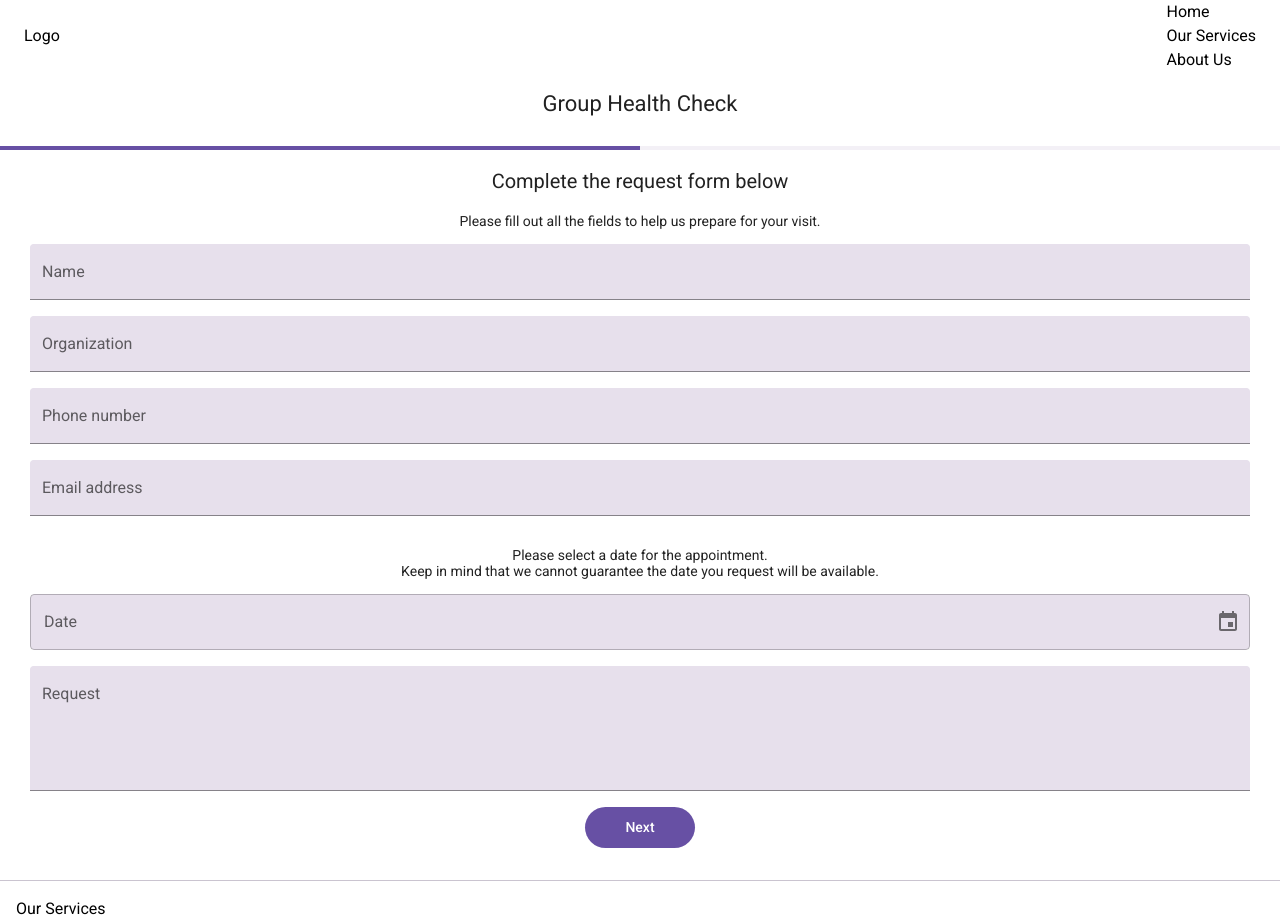
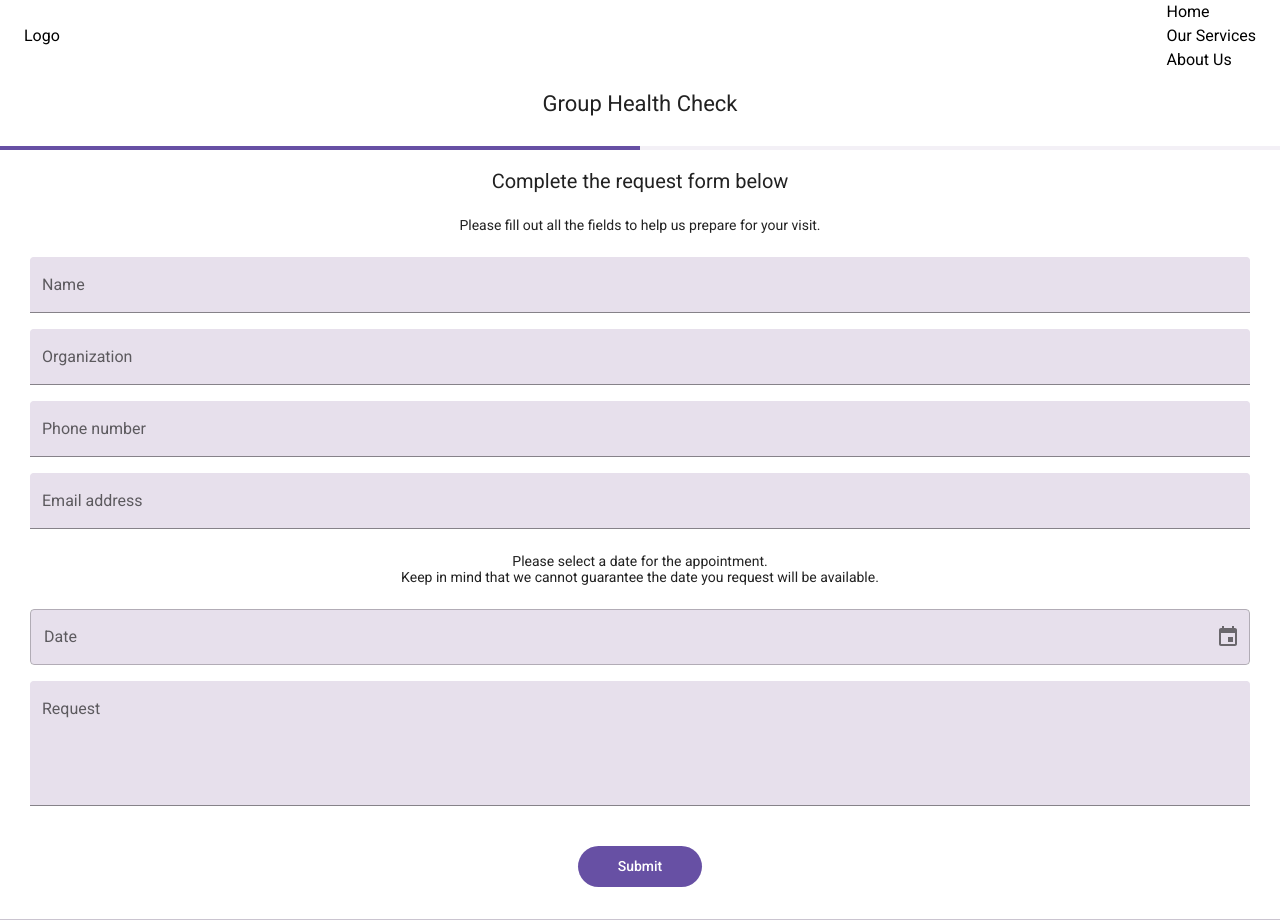
Before and after one commit to connorjchen/hope-health-van, a React (Vite) app in the folder client/: page /booking/group in a window 1280 px wide. Shown: the top 924 px of the page. Built offline with nearby package versions, Linux system fonts and the light colour scheme.

Commit message:
Touch up group booking

```diff
--- a/client/src/screens/groupHealthCheck.jsx
+++ b/client/src/screens/groupHealthCheck.jsx
@@ -51,7 +51,7 @@ function GroupHealthCheck() {
       <Box px="30px">
         <Box align="center">
           <Typography variant="h3">Complete the request form below</Typography>
-          <Typography variant="subtitle1" mb="15px">
+          <Typography variant="subtitle1" my="24px">
             Please fill out all the fields to help us prepare for your visit.
           </Typography>
           {error && (
@@ -136,7 +136,6 @@ function GroupHealthCheck() {
           value={email}
           onChange={(e) => setEmail(e.target.value)}
           sx={{
-            mb: "16px",
             background: theme.palette.purple.input,
             "& .MuiFilledInput-root": {
               backgroundColor: "inherit",
@@ -146,7 +145,7 @@ function GroupHealthCheck() {
             },
           }}
         />
-        <Typography variant="subtitle1" my="15px" align="center">
+        <Typography variant="subtitle1" my="24px" align="center">
           Please select a date for the appointment. <br />
           Keep in mind that we cannot guarantee the date you request will be
           available.
@@ -187,7 +186,7 @@ function GroupHealthCheck() {
           value={request}
           onChange={(e) => setRequest(e.target.value)}
           sx={{
-            mb: "16px",
+            mb: "40px",
             background: theme.palette.purple.input,
             "& .MuiFilledInput-root": {
               backgroundColor: "inherit",
@@ -206,7 +205,7 @@ function GroupHealthCheck() {
               px: "40px",
             }}
           >
-            Next
+            Submit
           </Button>
         </Box>
       </Box>
```
